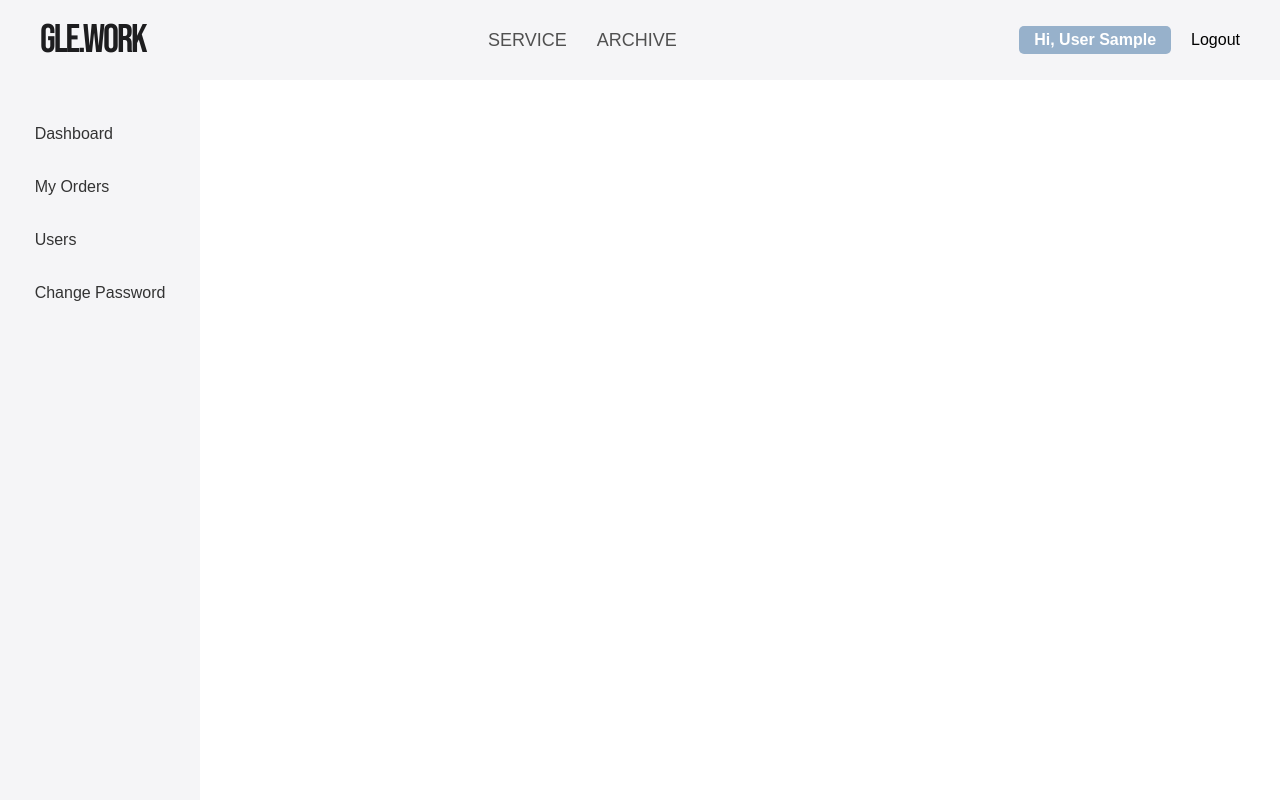
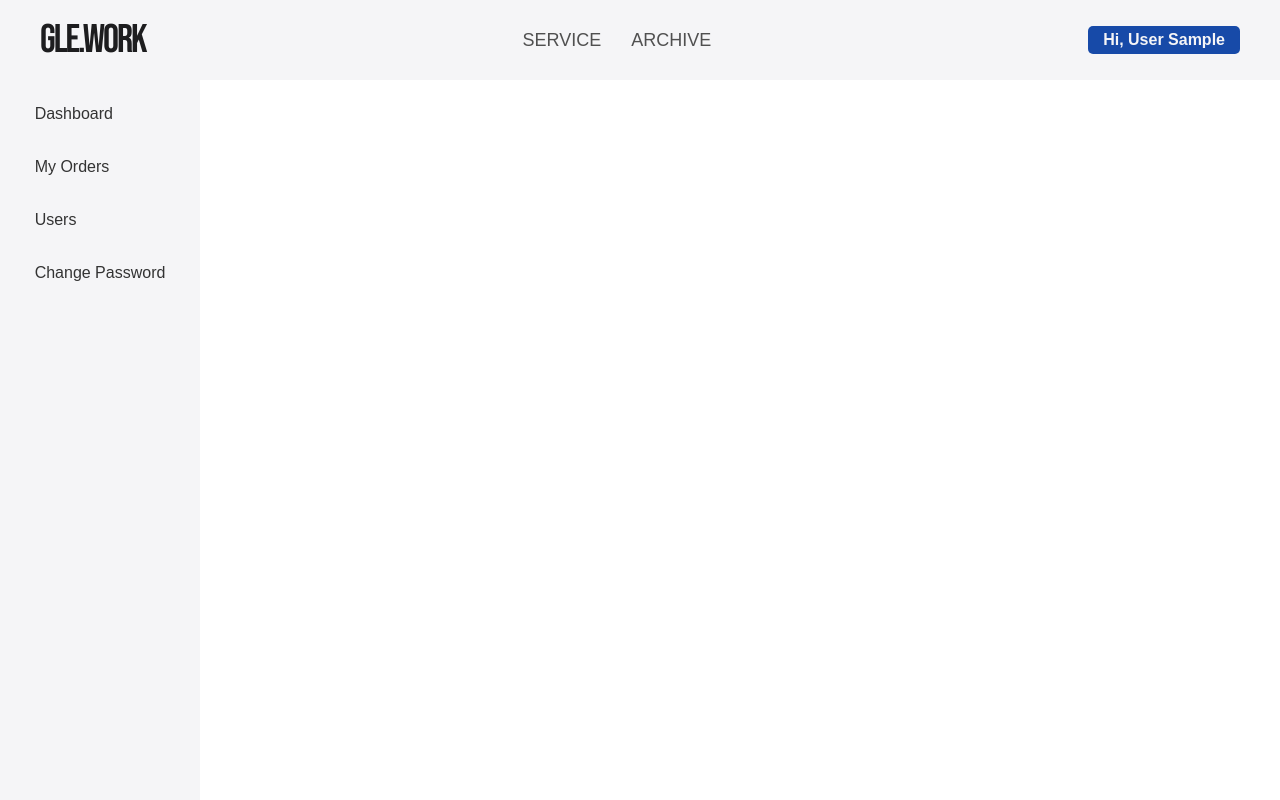
Before and after one commit to Will-Gle/glework, a React (Vite) app: page /admin in a window 1280 px wide. Shown: the top 800 px of the page. Built offline with nearby package versions, Linux system fonts and the light colour scheme; sample sign-in values are in the browser's storage.

Commit message:
style: Styling Header

```diff
--- a/src/components/AllSidePanel.css
+++ b/src/components/AllSidePanel.css
@@ -2,11 +2,10 @@
 .side-panel {
   display: flex;
   width: 200px;
-  height: 100vh;
+  height: -webkit-fill-available;
   background-color: #f5f5f7;
   flex-direction: column;
   align-items: center;
-  padding: 20px 0;
 }
 
 /* Navigation list styling */
@@ -47,3 +46,22 @@
   color: #ffffff;
   font-weight: bold;
 }
+
+/* Logou btn styling */
+.logout-button {
+  display: flex;
+  align-items: center;
+  justify-content: center;
+  padding: 10px 15px;
+  border-radius: 8px;
+  background-color: #e63946;
+  color: #f5f5f7;
+  font-size: 16px;
+  font-weight: 500;
+  cursor: pointer;
+}
+
+/* Hover effect for logout button */
+.logout-button:hover {
+  background-color: #f44336c1;
+}
--- a/src/components/Header.css
+++ b/src/components/Header.css
@@ -50,7 +50,6 @@
 
   .navigation a {
     font-size: 18px;
-    /* font-weight: bold; */
     color: #777;
     text-transform: uppercase;
     position: relative;
@@ -60,6 +59,11 @@
     padding: 5px 0; /* Để đảm bảo khoảng cách đều */
   }
 
+  .navigation a:hover {
+    color: #174aa8;
+    text-decoration: none;
+  }
+
   .navigation a::after {
     content: "";
     position: absolute;
@@ -67,7 +71,7 @@
     left: 0;
     width: 0%;
     height: 2px; /* Độ dày của underline */
-    background-color: #505050; /* Màu sắc của underline */
+    background-color: #174aa8; /* Màu sắc của underline */
     transition: width 0.3s ease-in-out; /* Hiệu ứng chuyển động */
   }
 
@@ -92,15 +96,6 @@
     color:  #174aa8;
   }
 
-  .user-info {
-    text-decoration: none;
-    color: black;
-  }
-
-  .user-info:hover {
-    text-decoration: underline;
-  }
-
 /* Header Icons */
 .header-icons {
     display: flex;
@@ -114,8 +109,8 @@
     padding: 5px 15px;
     font-size: 16px;
     font-weight: bold;
-    color: #ffffff;
-    background-color: #97b1cb;
+    color: #f5f5f7;
+    background-color: #174aa8;
     border: none;
     border-radius: 5px;
     cursor: pointer;
@@ -125,21 +120,23 @@
   }
 
   .user-info:hover {
-    background-color: #97b1cb;
+    background-color: #174aa8;
     box-shadow: 0px 4px 8px rgba(0, 0, 0, 0.2);
+    outline: 2px solid#174aa8;
+    outline-offset: 2px;
+    transition: outline 0.3s ease;
   }
+
+  .user-info:active {
+    background-color: #174aa8;
+    box-shadow: none;
+  }
+
 
   .user-info:active {
     background-color: #868686;
     box-shadow: none;
   }
-
-  .user-info:focus {
-    outline: 2px solid#97b1cb;
-    outline-offset: 2px;
-  }
-
-  /* Logout Btn */
 
   /* Responsive Adjustments */
   @media (max-width: 768px) {
--- a/src/components/Header.tsx
+++ b/src/components/Header.tsx
@@ -1,5 +1,5 @@
 import React, { useEffect, useState } from "react";
-import { Link, useNavigate } from "react-router-dom";
+import { Link } from "react-router-dom";
 import "./Header.css";
 import { FaUser } from "react-icons/fa";
 
@@ -14,7 +14,6 @@ interface User {
 const Header: React.FC = () => {
   // State lưu thông tin người dùng
   const [user, setUser] = useState<User | null>(null);
-  const navigate = useNavigate();
 
   // Kiểm tra thông tin người dùng trong localStorage khi component được mount
   useEffect(() => {
@@ -29,14 +28,6 @@ const Header: React.FC = () => {
       }
     }
   }, []);
-
-  const handleLogout = () => {
-    localStorage.removeItem("user"); // Xóa thông tin người dùng khỏi localStorage
-    sessionStorage.clear(); // Xóa toàn bộ sessionStorage
-    localStorage.removeItem("token"); // Remove the token from local storage
-    setUser(null); // Reset state user
-    navigate("/login"); // Redirect to login page
-  };
 
   return (
     <header className="topHeader">
@@ -67,9 +58,6 @@ const Header: React.FC = () => {
                 Hi, {user.lastName} {user.firstName} {/* làm thành button*/}
               </Link>
               {/* Thêm nút logout */}
-              <span className="logout-button" onClick={handleLogout}>
-                Logout
-              </span>
             </>
           ) : (
             <Link to="/login">
--- a/src/components/UserPage/UserSidePanel.tsx
+++ b/src/components/UserPage/UserSidePanel.tsx
@@ -1,8 +1,42 @@
 import React from "react";
-import { Link } from "react-router-dom";
+import { Link, useNavigate } from "react-router-dom";
 import "../AllSidePanel.css";
+import { useEffect, useState } from "react";
+
+interface User {
+  firstName: string;
+  lastName: string;
+  email: string;
+  role: string; // Add role to the User interface
+}
 
 const SidePanel: React.FC = () => {
+  // State lưu thông tin người dùng
+  const [, setUser] = useState<User | null>(null);
+  const navigate = useNavigate();
+
+  // Kiểm tra thông tin người dùng trong localStorage khi component được mount
+  useEffect(() => {
+    const userData = localStorage.getItem("user");
+
+    if (userData) {
+      try {
+        const parsedUser = JSON.parse(userData);
+        setUser(parsedUser); // Chuyển dữ liệu từ localStorage thành object
+      } catch (error) {
+        console.error("Failed to parse user data:", error);
+      }
+    }
+  }, []);
+
+  const handleLogout = () => {
+    localStorage.removeItem("user"); // Xóa thông tin người dùng khỏi localStorage
+    sessionStorage.clear(); // Xóa toàn bộ sessionStorage
+    localStorage.removeItem("token"); // Remove the token from local storage
+    setUser(null); // Reset state user
+    navigate("/login"); // Redirect to login page
+  };
+
   return (
     <div className="side-panel">
       <nav>
@@ -21,6 +55,9 @@ const SidePanel: React.FC = () => {
           </li>
         </ul>
       </nav>
+      <div className="logout-button" onClick={handleLogout}>
+        Logout
+      </div>
     </div>
   );
 };
```
